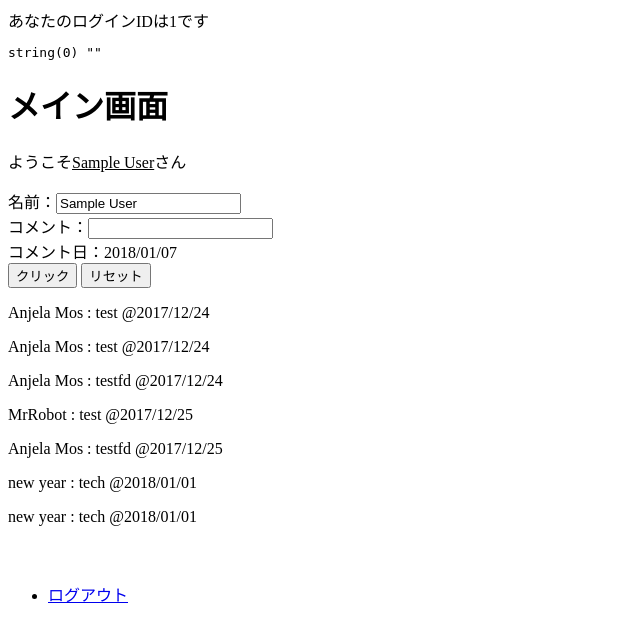
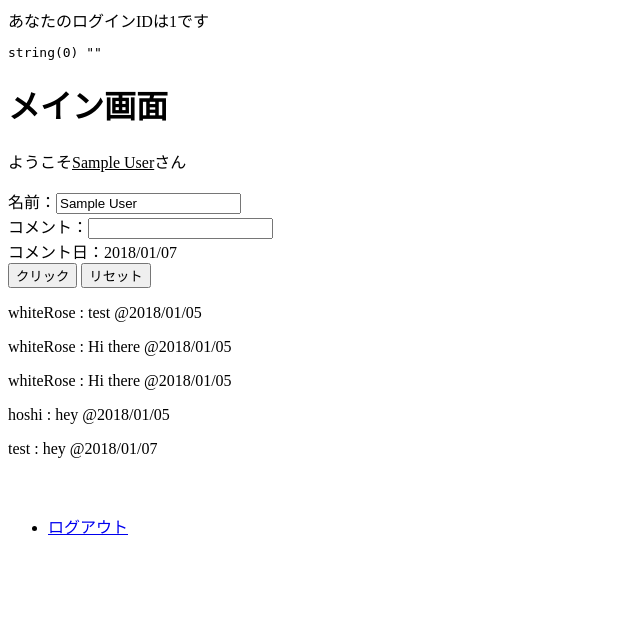
Before and after one commit to TakaTaka0/BullteinBoard, a PHP site: page /Main.php in a window 1280 px wide. Shown: the top 642 px of the page, without its empty margins (0-640 px from the left). Run offline with PHP 8.4, Linux system fonts and the light colour scheme; the visitor is signed in with stand-in values (Sample User, id 1).

Commit message:
renew file

```diff
--- a/Main.php
+++ b/Main.php
@@ -39,7 +39,7 @@ if (  isset($_POST["send"] ) ===  true ) {
 
 
         $getData    = new DbManager;
-        $getData->pdo();
+        //$getData->pdo();
         //$gotData = $getData->select('SELECT * FROM userData');
         $getComment = 'test';
         $tableName  = 'userData';
--- a/data.txt
+++ b/data.txt
@@ -1,7 +1,5 @@
-Anjela Mos	test	2017/12/24
-Anjela Mos	test	2017/12/24
-Anjela Mos	testfd	2017/12/24
-MrRobot	test	2017/12/25
-Anjela Mos	testfd	2017/12/25
-new year 	tech	2018/01/01
-new year 	tech	2018/01/01
+whiteRose	test	2018/01/05
+whiteRose	Hi there	2018/01/05
+whiteRose	Hi there	2018/01/05
+hoshi	hey	2018/01/05
+test	hey	2018/01/07
```
Also changed, not shown: Login.php (+34 -13 lines), 1 other file.
